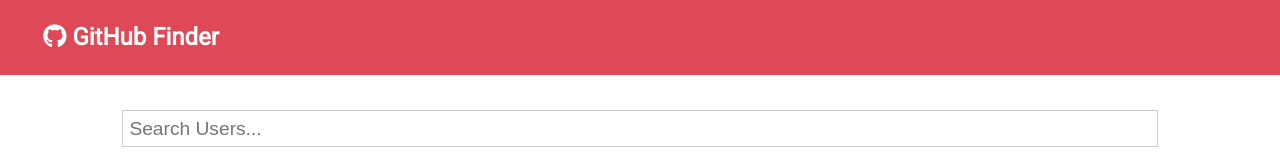
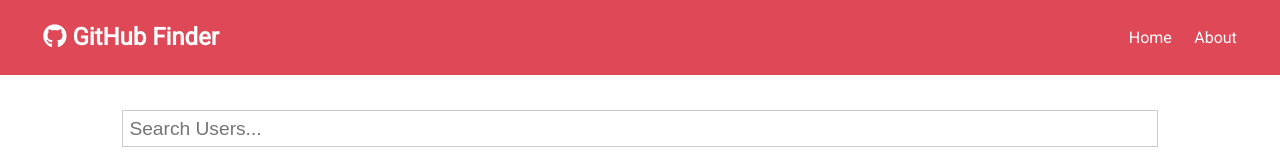
Before and after one commit to slicedearth/githubfinder, a React (Create React App) app: page / in a window 1280 px wide. Shown: the top 160 px of the page. Built offline with nearby package versions, Linux system fonts and the light colour scheme; no server answers.

Commit message:
Updated Navbar
Created navbar items using Link from react-router-dom. Also commented out componentDidMount in App.js.

```diff
--- a/src/App.js
+++ b/src/App.js
@@ -15,14 +15,14 @@
     msg: '',
     type: ''
   };
-  async componentDidMount() {
-    this.setState({ loading: true });
-    const res = await axios.get(
-      `https://api.github.com/users?client_id=${process.env.REACT_APP_GITHUB_CLIENT_ID}&client_secret=${process.env.REACT_APP_GITHUB_CLIENT_SECRET}`
-    );
-    this.setState({ users: res.data, loading: false });
-    console.log(res.data);
-  }
+  // async componentDidMount() {
+  //   this.setState({ loading: true });
+  //   const res = await axios.get(
+  //     `https://api.github.com/users?client_id=${process.env.REACT_APP_GITHUB_CLIENT_ID}&client_secret=${process.env.REACT_APP_GITHUB_CLIENT_SECRET}`
+  //   );
+  //   this.setState({ users: res.data, loading: false });
+  //   console.log(res.data);
+  // }
   searchUsers = async text => {
     console.log(text);
     this.setState({ loading: true });
--- a/src/components/layout/Navbar.js
+++ b/src/components/layout/Navbar.js
@@ -1,4 +1,5 @@
 import React from 'react';
+import { Link } from 'react-router-dom';
 import PropTypes from 'prop-types';
 
 const Navbar = ({ icon, title }) => {
@@ -11,7 +12,12 @@
         </h1>
       </a>
       <ul>
-        <li></li>
+        <li>
+          <Link to='/'>Home</Link>
+        </li>
+        <li>
+          <Link to='/about'>About</Link>
+        </li>
       </ul>
     </nav>
   );
```
